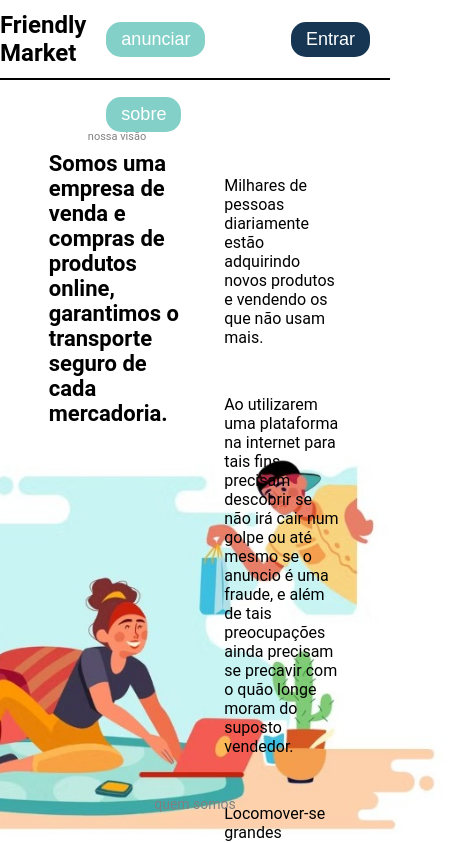
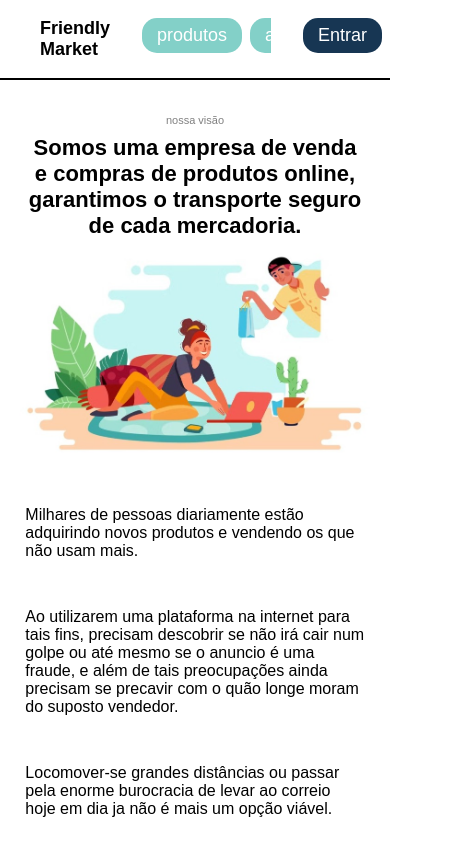
Before and after one commit to jeff-lf/Friendly-market, a React (Create React App) app: page /aboutUs in a window 390 px wide. Shown: the top 843 px of the page, 463 px wide, since content can reach past the window. Built offline with nearby package versions, Linux system fonts and the light colour scheme.

Commit message:
feat: criação de mobile e responsivo

```diff
--- a/src/components/CityFilter/style.js
+++ b/src/components/CityFilter/style.js
@@ -19,4 +19,8 @@ export const Container = styled.div`
     padding-top: 5px;
     margin-right: 10px;
   }
+
+  @media screen and (min-width: 319px) and (max-width: 1041px){
+    width: 100vw;
+  }
 `;
--- a/src/components/Header/styles.js
+++ b/src/components/Header/styles.js
@@ -32,4 +32,28 @@ export const Container = styled.nav`
         cursor: pointer;
     }
 
+
+    @media screen and (min-width: 319px) and (max-width: 1041px){
+
+    /* flex-direction: column; */
+
+    .titleHome{
+        font-size: 18px;
+        margin-left: 2.5rem;
+    }
+
+    .buttons{
+        display: flex;
+        /* flex-direction: column; */
+        margin: 4rem 2rem 4rem 2rem;
+        overflow: scroll;
+    }
+
+    div{
+        button{
+        margin: 0 8px 8px 0;
+        }
+    }
+}
+
 `
--- a/src/components/Presentation/style.js
+++ b/src/components/Presentation/style.js
@@ -27,6 +27,26 @@ export const Container = styled.div`
         margin-left: 5rem;
     }
 
+    @media screen and (min-width: 319px) and (max-width: 1041px){
+      .titleName{
+        margin: 2rem 0 2rem 1rem;
+        width: 18rem;
+        font-size: 22px;
+      }
+
+      .subtitleName{
+        margin: 0 0 0 1rem;
+        max-width: 9rem;
+
+      }
+
+      img{
+        margin: -15rem 0 0 10rem;
+        width: 9rem;
+      }
+    }
+
+
 `
 
 const animation = keyframes`
--- a/src/index.css
+++ b/src/index.css
@@ -1,8 +1,8 @@
 body {
-  width: 100vw;
+  min-width: 100vw;
   min-height: 100vh;
   margin: 0;
-  font-family: 'Roboto', sans-serif;
+  font-family: 'Poppins', sans-serif;
   -webkit-font-smoothing: antialiased;
   -moz-osx-font-smoothing: grayscale;
 }
--- a/src/pages/AboutUs/index.jsx
+++ b/src/pages/AboutUs/index.jsx
@@ -16,7 +16,7 @@ export const AboutUs = () => {
         <div className="left">
           <span>nossa visão</span>
           <h1>
-            Somos uma empresa de venda e <br/>compras de produtos online, garantimos
+            Somos uma empresa de venda e compras de produtos online, garantimos
             o transporte seguro de cada mercadoria.
           </h1>
           <img src={aboutUs} alt="Imagem para aba Sobre" className="imgAbout"></img>
@@ -47,7 +47,7 @@ export const AboutUs = () => {
         </div>
       </section>
       <section className="apresentation">
-        <span>quem somos</span>
+        <span className="quemSomos">quem somos</span>
         <div className="cardContainer">
           <div className="card">
             <picture>
--- a/src/pages/AboutUs/style.js
+++ b/src/pages/AboutUs/style.js
@@ -96,4 +96,47 @@ export const Container = styled.div`
       }
     }
 
+    @media screen and (min-width: 319px) and (max-width: 1041px){
+      .aboutusContainer{
+        flex-direction: column;
+        width: 87vw;
+      }
+
+      .left{
+        width: auto;
+        text-align: center;
+        margin-top: 2rem;
+      }
+
+      .imgAbout{
+        width: 22rem !important;
+      }
+
+      .right{
+        width: auto;
+        margin: 0;
+        font-weight: 200;
+      }
+
+      .cardContainer{
+        flex-direction: column;
+        margin: 0;
+        width: auto;
+      }
+
+      .apresentation span{
+        margin-top: 30rem;
+      }
+
+      .apresentation{
+        width: 85vw;
+        border: none;
+      }
+
+      .card{
+        width: auto;
+        height: auto;
+        margin: 1rem 0;
+      }
+    }
 `
--- a/src/pages/Home/styled.js
+++ b/src/pages/Home/styled.js
@@ -6,4 +6,9 @@ export const Container = styled.div`
   max-width: 100vw;
   height: 100vh;
   align-items: flex-start;
+
+  @media screen and (min-width: 319px) and (max-width: 1041px){
+    flex-direction: column;
+  }
+
 `;
```
